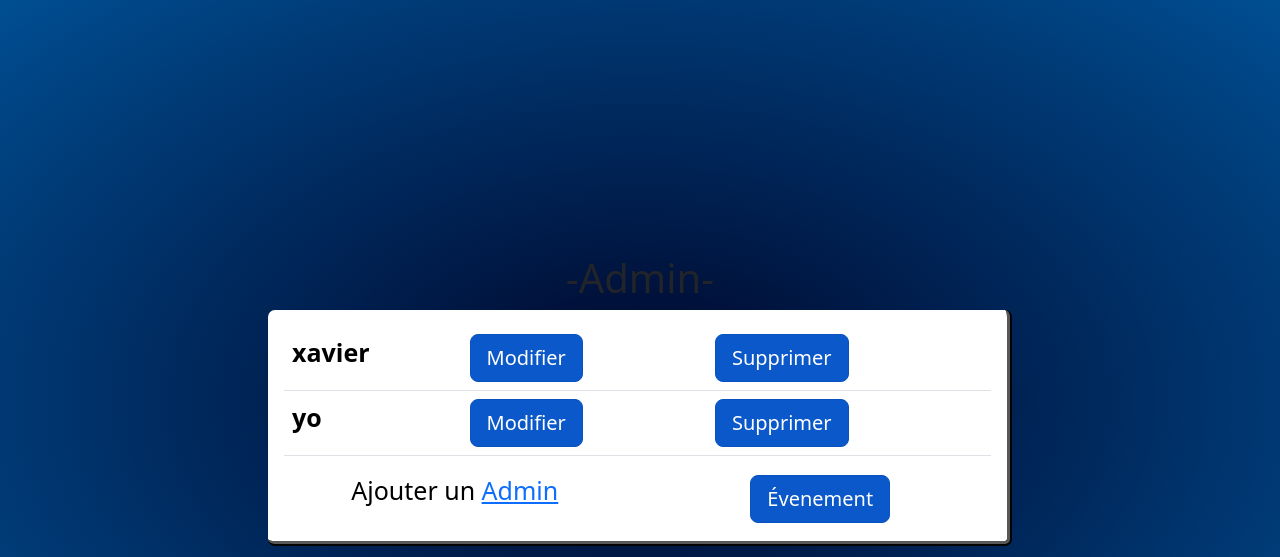
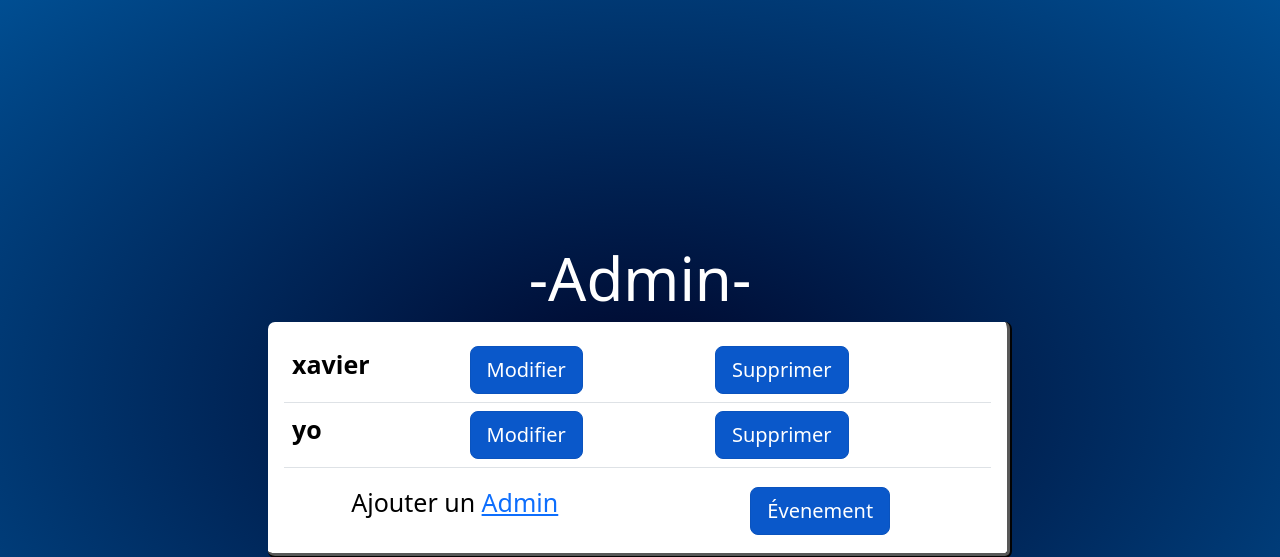
Before and after one commit to Caporal6/IntraVote, a PHP site: page /toutAdmin.php in a window 1280 px wide. Shown: the top 557 px of the page. Run offline with PHP 8.4, Linux system fonts and the light colour scheme; data comes from the database, SQL or seed files in the repository; data that the repository does not hold is empty.

Commit message:
Presque fini

```diff
--- a/css/styleIndex.css
+++ b/css/styleIndex.css
@@ -16,6 +16,11 @@ button{
 button:focus img{
   width: 350px;
   height: 350px;
+}
+
+.hblanc{
+  color: white;
+  font-size: 60px;
 }
 
 
--- a/evenement.php
+++ b/evenement.php
@@ -1,6 +1,7 @@
 <?php
 // On démarre toujours la session en haut et dans tous les fichiers.
 session_start();
+
 ?>
 <!DOCTYPE html>
 <html lang="en">
@@ -185,9 +186,7 @@ if ($_SERVER['REQUEST_METHOD'] == "POST"){
                     <div class="col-4  d-flex justify-content-start flex-wrap align-content-center ">
 
                     <a href="Index.php">
-                        <i class="fa-solid fa-right-from-bracket fa-2xl"><?php
-                        // Set session variables
-                            $_SESSION["connexion"] = false;?>
+                        <i class="fa-solid fa-right-from-bracket fa-2xl">
                         </i>
                     </a>
                         </div>
--- a/toutAdmin.php
+++ b/toutAdmin.php
@@ -24,7 +24,7 @@ session_start();
 <div class="container h-100 d-flex align-items-center container1">
     <div class="container ">
     <div class="row">
-        <h1 class="yowtf d-flex justify-content-center flex-wrap align-content-center">-Admin-</h1>
+        <h1 class="hblanc d-flex justify-content-center flex-wrap align-content-center">-Admin-</h1>
     <div class="col-2">
     </div>
         <div class="col-8 p-3 boite">
```
